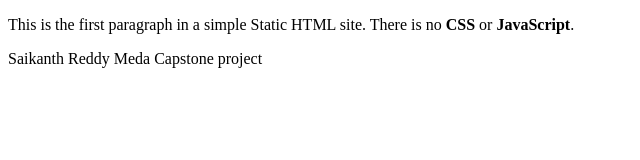
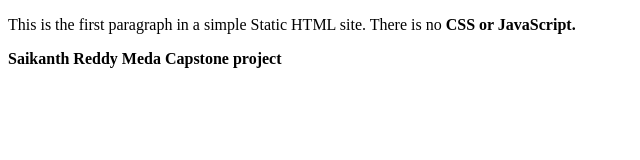
Before and after one commit to sunnyreddy/DevOps_Capstone_Infrastructure, a plain HTML site: page index.html in a window 1280 px wide. Shown: the whole page, without its empty margins (0-640 px from the left). Drawn offline with Linux system fonts and the light colour scheme.

Commit message:
lint fail check

```diff
--- a/index.html
+++ b/index.html
@@ -4,7 +4,7 @@
     <title>Static HTML Site</title>
   </head>
   <body>
-    <p>This is the first paragraph in a simple Static HTML site. There is no <strong>CSS</strong> or <strong>JavaScript</strong>.</p>
+    <p>This is the first paragraph in a simple Static HTML site. There is no <strong>CSS</script> or <strong>JavaScript</strong>.</p>
     <p>Saikanth Reddy Meda Capstone project</p>
   </body>
 </html>
```
